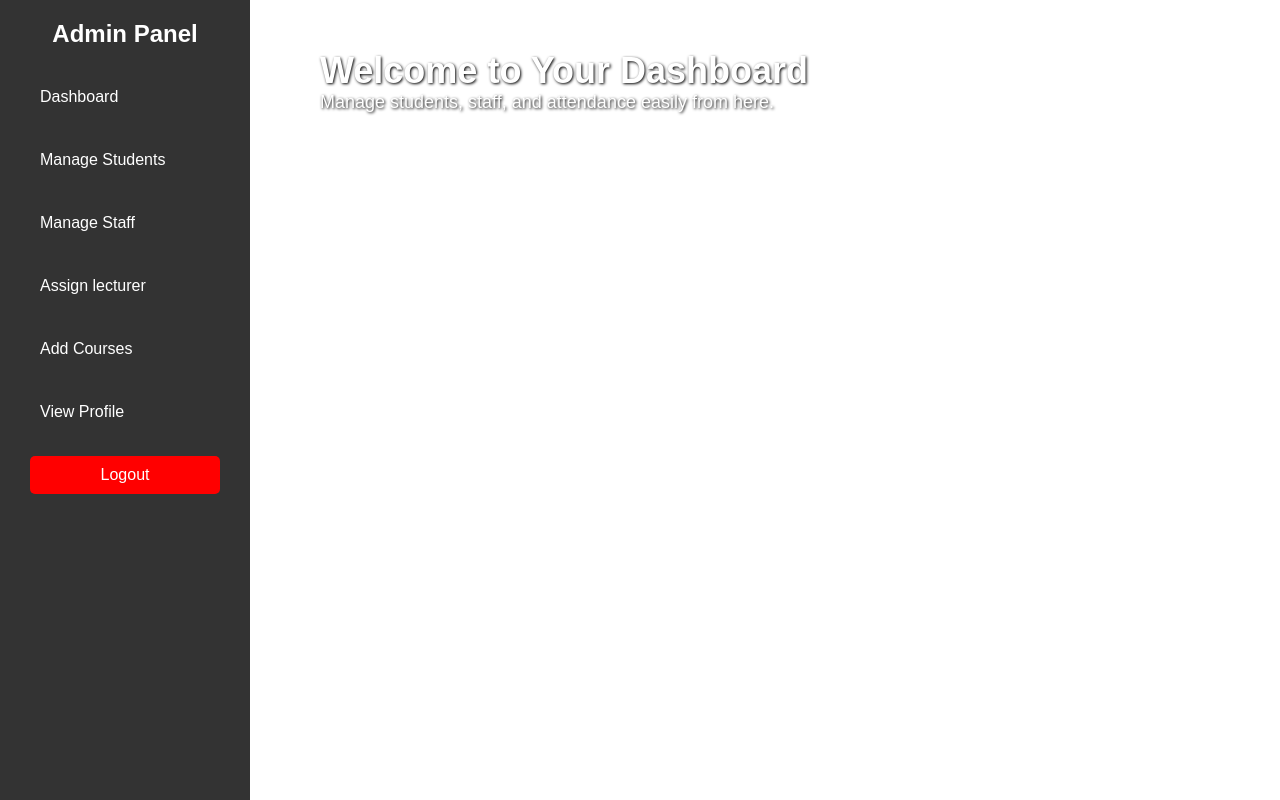
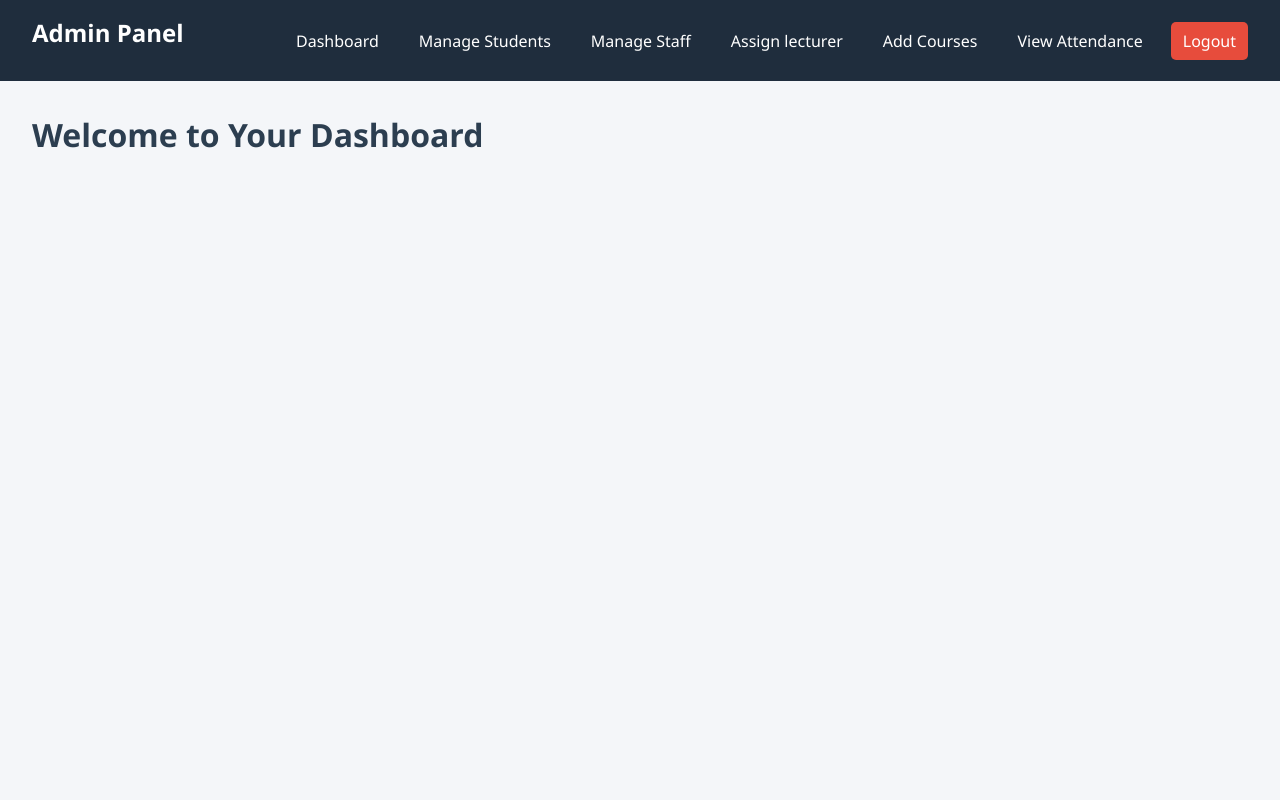
Before and after one commit to dijez/attendnace-system-, a website: page public/dashboard.html in a window 1280 px wide. Drawn offline with Linux system fonts and the light colour scheme.

Commit message:
Add files via upload

```diff
--- a/public/dashboard.html
+++ b/public/dashboard.html
@@ -6,95 +6,128 @@
     <title>Dashboard</title>
     <!-- <link rel="stylesheet" href="styles.css"> -->
     <style>
-      /* Reset Styles */
         * {
           margin: 0;
           padding: 0;
           box-sizing: border-box;
-    font-family: Arial, sans-serif;
+          font-family: 'Segoe UI', sans-serif;
+        }
+        .logout a {
+      background-color: #e74c3c;
+    }
+        body {
+          background-color: #f4f6f9;
+          min-height: 100vh;
+          display: flex;
+          flex-direction: column;
         }
 
-/* Full Page Background */
-body {
-    /* background: url('background.jpeg') no-repeat center center/cover; */
-    height: 100vh;
+        /* Top Navigation Bar */
+        .navbar {
+          background-color: #1f2d3d;
+          color: white;
           display: flex;
+          justify-content: space-between;
+          align-items: center;
+          padding: 1rem 2rem;
+          flex-wrap: wrap;
         }
 
-/* Sidebar Navigation */
-.sidebar {
-    width: 250px;
-    height: 100vh;
-    background: rgba(0, 0, 0, 0.8);
-    color: white;
-    padding: 20px;
-    position: fixed;
+        .navbar h2 {
+          font-size: 1.5rem;
         }
 
-.sidebar h2 {
-    text-align: center;
-    margin-bottom: 20px;
+        .navbar ul {
+          display: flex;
+          list-style: none;
+          gap: 1rem;
+          flex-wrap: wrap;
         }
 
-.sidebar ul {
-    list-style: none;
+        .navbar ul li {
+          display: inline;
+        }
+
+        .navbar ul li a {
+          text-decoration: none;
+          color: white;
+          padding: 0.5rem 0.75rem;
+          border-radius: 5px;
+          transition: background 0.3s ease;
+        }
+
+        .navbar ul li a:hover {
+          background-color: #2e4157;
+        }
+
+        .logout a {
+          background-color: #e74c3c;
+        }
+
+        .logout a:hover {
+          background-color: #c0392b;
+        }
+
+        /* Content Area */
+        .content {
+          padding: 2rem;
+          color: #2c3e50;
+          flex-grow: 1;
+        }
+
+        h1 {
+          font-size: 2rem;
+          margin-bottom: 1rem;
+        }
+
+        p {
+          margin-bottom: 2rem;
+          color: #555;
+        }
+
+        h2 {
+          font-size: 1.3rem;
+          margin-bottom: 1rem;
+        }
+
+        #registered-courses {
+          list-style-type: none;
           padding: 0;
         }
 
-.sidebar ul li {
-    padding: 10px;
-    margin: 5px 0;
+        #registered-courses li {
+          background-color: #ecf0f1;
+          padding: 0.75rem 1rem;
+          margin-bottom: 0.8rem;
+          border-left: 4px solid #3498db;
           border-radius: 5px;
+          color: #34495e;
         }
 
-.sidebar ul li a {
-    color: white;
-    text-decoration: none;
-    display: block;
-    padding: 10px;
-    transition: 0.3s;
+        @media (max-width: 768px) {
+          .navbar {
+            flex-direction: column;
+            align-items: flex-start;
           }
 
-.sidebar ul li a:hover {
-    background: rgba(255, 255, 255, 0.2);
-    border-radius: 5px;
+          .navbar ul {
+            flex-direction: column;
+            width: 100%;
+            gap: 0;
           }
 
-/* Logout Styling */
-#logout a {
-    background: red;
-    text-align: center;
+          .navbar ul li a {
             display: block;
+            width: 100%;
             padding: 10px;
-    border-radius: 5px;
           }
-
-#logout a:hover {
-    background: darkred;
         }
-
-/* Main Content */
-.content {
-    margin-left: 270px;
-    padding: 50px;
-    color: white;
-    text-shadow: 1px 1px 3px black;
-}
-
-h1 {
-    font-size: 36px;
-}
-
-p {
-    font-size: 18px;
-}
-
       </style>
 </head>
 <body>
     <div class="container">
         <!-- Sidebar -->
-        <nav class="sidebar">
+        <nav class="navbar">
             <h2>Admin Panel</h2>
             <ul>
                 <li><a href="dashboard.html">Dashboard</a></li>
@@ -102,15 +135,15 @@ p {
                 <li><a href="admin-manage-lecturer.html">Manage Staff</a></li>
                 <li><a href="admin-assign-lecturer.html">Assign lecturer</a></li>
                 <li><a href="./admin-add-course.html">Add Courses</a></li>
-                <li><a href="#">View Profile</a></li>
-                <li id="logout"><a href="#">Logout</a></li>
+                <li><a href="./admin-report.html">View Attendance</a></li>
+                <li id="logout" class="logout"><a href="./index.html">Logout</a></li>
             </ul>
         </nav>
 
         <!-- Main Content -->
         <main class="content">
             <h1>Welcome to Your Dashboard</h1>
-            <p>Manage students, staff, and attendance easily from here.</p>
+
           </main>
         </div>
 
```
Lines whose indentation alone changed are shown as unchanged.
